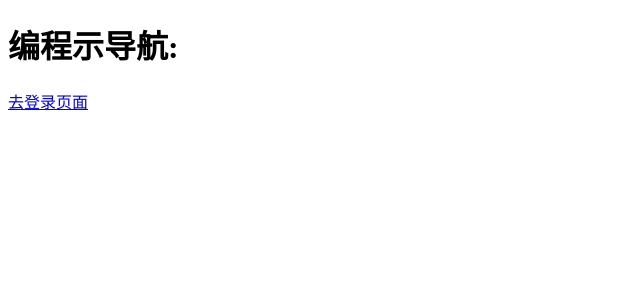
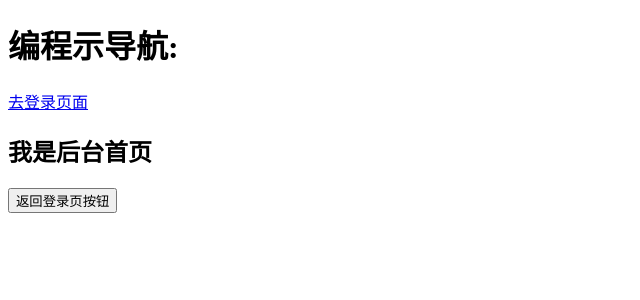
Before and after one commit to ZTzangtao/reactDemo, a React (Create React App) app in the folder react_basic_syntax/my-app/: page / in a window 1280 px wide. Before the commit this address had no page. Shown: the top 300 px of the page, without its empty margins (0-640 px from the left). Built offline with nearby package versions, Linux system fonts and the light colour scheme.

Commit message:
默认路由

```diff
--- a/react_basic_syntax/my-app/src/index.js
+++ b/react_basic_syntax/my-app/src/index.js
@@ -467,6 +467,9 @@ const App = () => (
             <Link to="/login">去登录页面</Link>
             <br />
             <Routes>
+            // 默认路由
+                     <Route path='/' element={<Home />} />
+
                      <Route path='/login' element={<Login />} />
                      <Route path='/home' element={<Home />} />
              </Routes>
```
Also changed, not shown: 1 other file (tests, documents, lock files or other folders).
